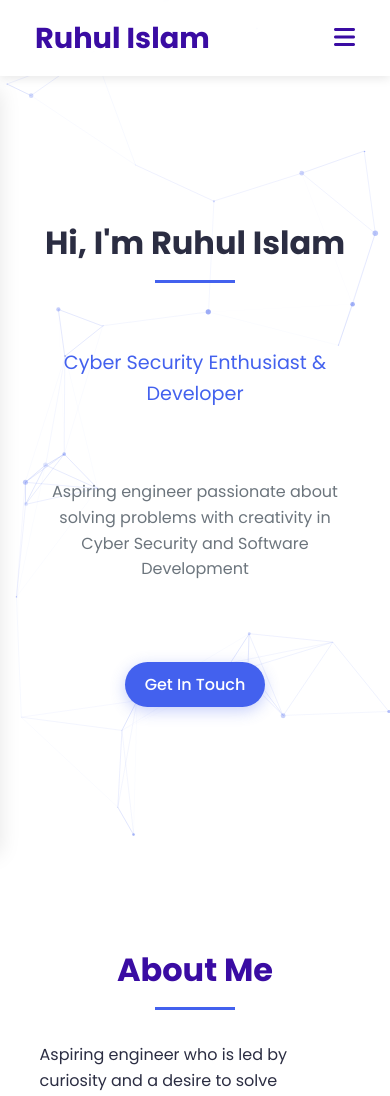
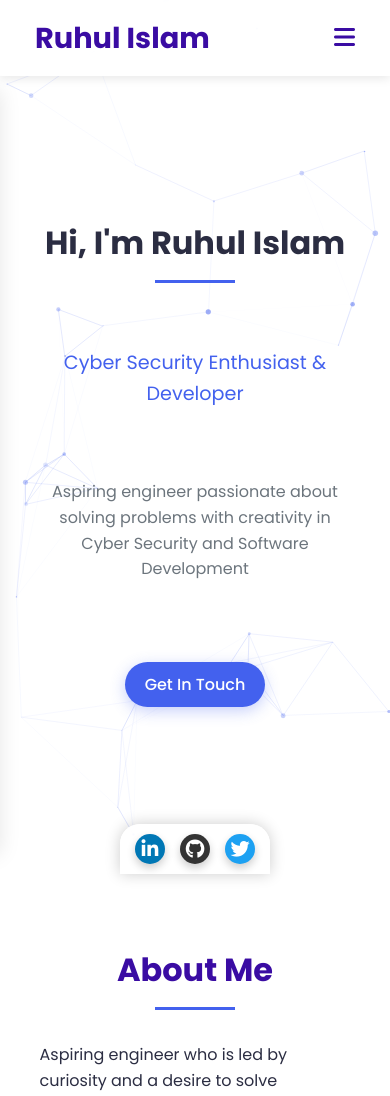
Before and after one commit to iruhul8750/My-Portfolio, a plain HTML site: page index.html in a window 390 px wide. Shown: the top 1096 px of the page. Drawn offline with nearby package versions, Linux system fonts and the light colour scheme.

Commit message:
update social media buttons

```diff
--- a/index.html
+++ b/index.html
@@ -38,6 +38,22 @@
     </style>
 </head>
 <body>
+   <div class="social-sidebar">
+    <div class="social-container">
+        <a href="https://www.linkedin.com/in/ruhulislam2022/" target="_blank" class="social-btn linkedin">
+            <i class="fab fa-linkedin-in"></i>
+            <span class="tooltip">LinkedIn</span>
+        </a>
+        <a href="https://github.com/iruhul8750" target="_blank" class="social-btn github">
+            <i class="fab fa-github"></i>
+            <span class="tooltip">GitHub</span>
+        </a>
+        <a href="#" target="_blank" class="social-btn twitter">
+            <i class="fab fa-twitter"></i>
+            <span class="tooltip">Twitter</span>
+        </a>
+    </div>
+</div>
     <div id="particles-js"></div>
     <div class="theme-overlay"></div>
 
--- a/main.js
+++ b/main.js
@@ -274,10 +274,34 @@ document.addEventListener('DOMContentLoaded', function() {
         logo.style.transform = 'scale(1)';
     });
 
+    // Social sidebar animation
+    const socialSidebar = document.querySelector('.social-sidebar');
+    setTimeout(() => {
+        socialSidebar.classList.add('visible');
+    }, 1000);
+
+    // Add hover effects for social buttons
+    const socialButtons = document.querySelectorAll('.social-btn');
+    socialButtons.forEach(button => {
+        button.addEventListener('mouseenter', () => {
+            button.style.transform = 'translateX(10px)';
+            if (window.innerWidth <= 768) {
+                button.style.transform = 'translateY(-10px)';
+            }
+        });
+
+        button.addEventListener('mouseleave', () => {
+            button.style.transform = 'translateX(0)';
+            if (window.innerWidth <= 768) {
+                button.style.transform = 'translateY(0)';
+            }
+        });
+    });
+
     // Akoode-inspired animations
     const animateOnScroll = () => {
         const elements = document.querySelectorAll(
-            '.section-animate, .timeline-item, .skill-tags, .project-card, .experience-card, .cert-card, #contact-form'
+            '.section-animate, .timeline-item, .skill-tags, .project-card, .experience-card, .cert-card, #contact-form, .social-sidebar'
         );
 
         const observer = new IntersectionObserver((entries) => {
@@ -318,4 +342,14 @@ document.addEventListener('DOMContentLoaded', function() {
             setTimeout(animateOnScroll, 500);
         });
     });
+
+    // Handle window resize for social sidebar
+    window.addEventListener('resize', function() {
+        const socialContainer = document.querySelector('.social-container');
+        if (window.innerWidth <= 768) {
+            socialContainer.style.transform = 'translateY(100%)';
+        } else {
+            socialContainer.style.transform = 'translateX(-70%)';
+        }
+    });
 });
--- a/styles.css
+++ b/styles.css
@@ -1089,3 +1089,132 @@ footer p {
         margin-left: 0;
     }
 }
+
+/* Social Media Sidebar */
+.social-sidebar {
+    position: fixed;
+    left: 0;
+    top: 50%;
+    transform: translateY(-50%);
+    z-index: 999;
+    height: 220px;
+    display: flex;
+    align-items: center;
+}
+
+.social-container {
+    display: flex;
+    flex-direction: column;
+    gap: 15px;
+    padding: 15px 10px;
+    background-color: var(--nav-bg);
+    border-radius: 0 20px 20px 0;
+    box-shadow: 0 0 15px rgba(0, 0, 0, 0.2);
+    transition: all 0.4s cubic-bezier(0.68, -0.55, 0.265, 1.55);
+    transform: translateX(-0%);
+}
+
+.social-sidebar:hover .social-container {
+    transform: translateX(0);
+}
+
+.social-btn {
+    width: 30px;
+    height: 30px;
+    border-radius: 50%;
+    display: flex;
+    align-items: center;
+    justify-content: center;
+    color: white;
+    font-size: 1.2rem;
+    text-decoration: none;
+    position: relative;
+    transition: all 0.3s ease;
+    box-shadow: 0 4px 8px rgba(0, 0, 0, 0.2);
+    transform: translateX(0);
+}
+
+.social-btn:hover {
+    transform: translateX(10px);
+}
+
+.social-btn .tooltip {
+    position: absolute;
+    left: 60px;
+    top: 50%;
+    transform: translateY(-50%);
+    background-color: var(--nav-bg);
+    color: var(--text-color);
+    padding: 5px 15px;
+    border-radius: 5px;
+    font-size: 0.9rem;
+    opacity: 0;
+    visibility: hidden;
+    white-space: nowrap;
+    transition: all 0.3s ease;
+    box-shadow: 0 4px 8px rgba(0, 0, 0, 0.1);
+}
+
+.social-btn:hover .tooltip {
+    opacity: 1;
+    visibility: visible;
+    left: 70px;
+}
+
+/* Social button colors */
+.linkedin { background-color: #0077B5; }
+.github { background-color: #333; }
+.twitter { background-color: #1DA1F2; }
+.instagram {
+    background: linear-gradient(45deg, #405DE6, #5851DB, #833AB4, #C13584, #E1306C, #FD1D1D);
+}
+
+/* Animation */
+.social-sidebar {
+    opacity: 0;
+    transition: opacity 0.5s ease;
+}
+
+.social-sidebar.visible {
+    opacity: 1;
+}
+
+/* Responsive adjustments */
+@media (max-width: 768px) {
+    .social-sidebar {
+        flex-direction: row;
+        bottom: 20px;
+        top: auto;
+        left: 50%;
+        transform: translateX(-50%);
+        height: auto;
+        width: 100%;
+        justify-content: center;
+    }
+
+    .social-container {
+        flex-direction: row;
+        transform: translateY(100%);
+        padding: 10px 15px;
+        border-radius: 20px 20px 0 0;
+    }
+
+    .social-sidebar:hover .social-container {
+        transform: translateY(0);
+    }
+
+    .social-btn:hover {
+        transform: translateY(-10px);
+    }
+
+    .social-btn .tooltip {
+        top: -40px;
+        left: 50%;
+        transform: translateX(-50%);
+    }
+
+    .social-btn:hover .tooltip {
+        top: -50px;
+        left: 50%;
+    }
+}
```
